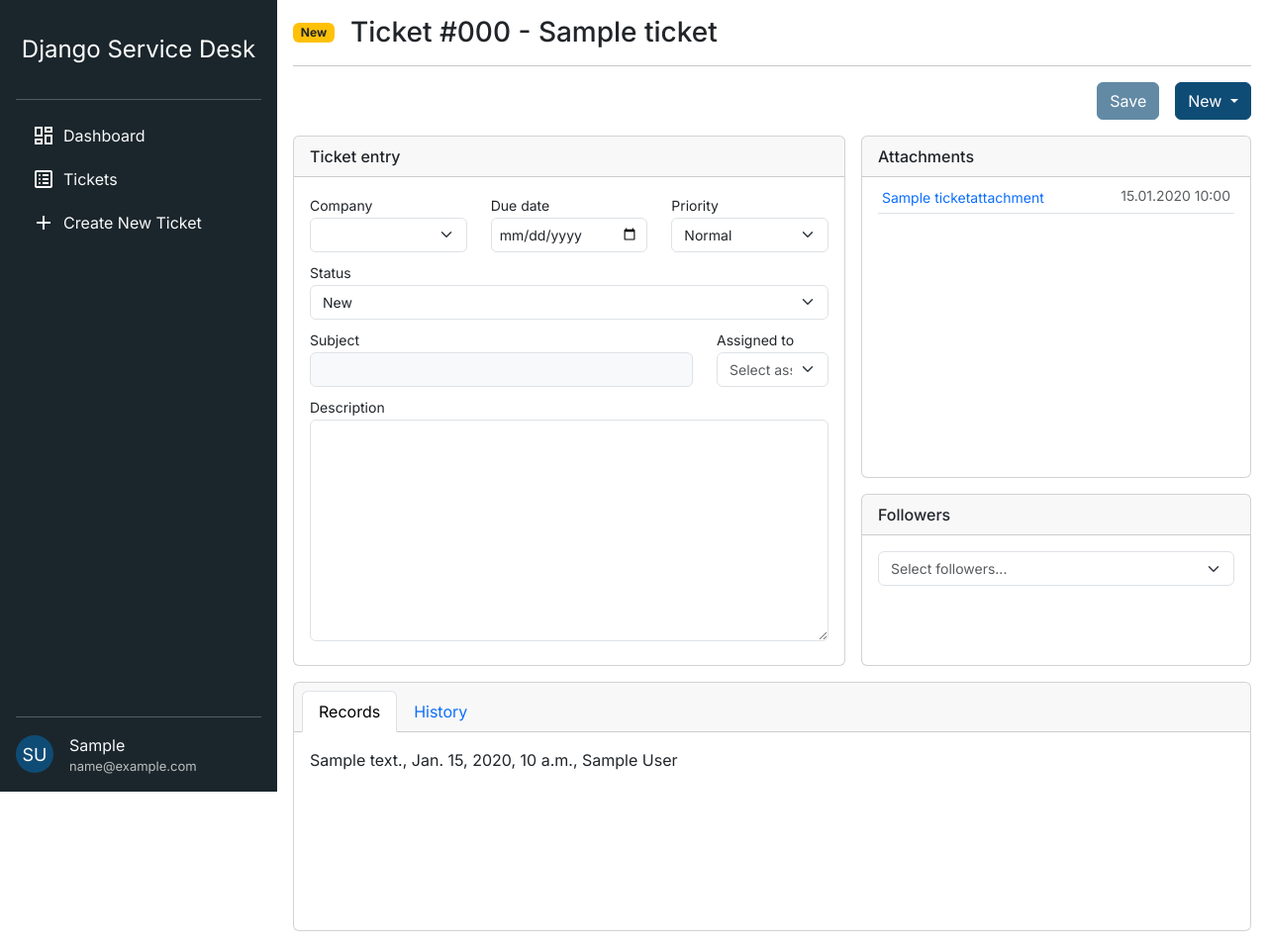
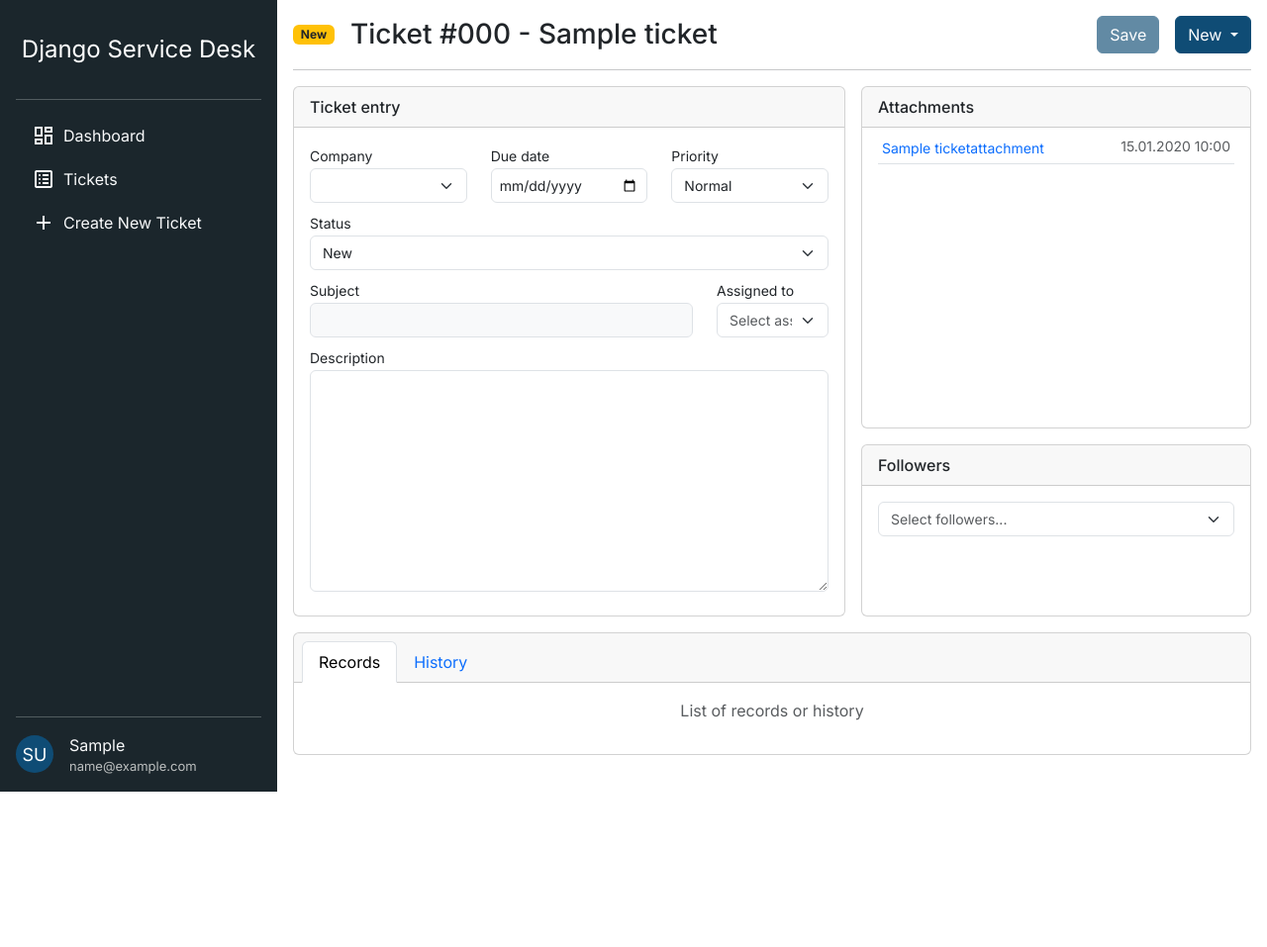
Before and after one commit to vbrothanek/django_service_desk, a Django app: template service_desk/templates/service_desk/ticket_detail.html in a window 1280 px wide. Shown: the whole page at 99% size. After the commit the page ends 800 px from the top, so only its background shows below. Run offline with Django 5.2, Linux system fonts and the light colour scheme; the template is opened without the code that fills it: values that come from a table or form of the project are taken from there, others are empty; a user stored in the database is signed in; tables that the repository leaves empty hold one stand-in row (values such as "Sample post"); parts of the project's set-up code (start-up, migrations or seed data) failed here and were passed over; some libraries are stand-ins or nearby versions.

Commit message:
Edited ticket detail html file

```diff
--- a/service_desk/templates/service_desk/ticket_detail.html
+++ b/service_desk/templates/service_desk/ticket_detail.html
@@ -2,6 +2,8 @@
 {% load static %}
 {% load crispy_forms_filters %}
 {% load crispy_forms_tags %}
+{% load django_tables2 %}
+{% load url_helpers %}
 
 {% block extra_head %}
 	<link rel="stylesheet" href="{% static 'service_desk/css/tom-select.bootstrap5.min.css' %}">
@@ -11,11 +13,8 @@
 	<div class="d-flex align-items-center gap-3 mb-3">
 		<span class="badge bg-warning text-dark">{{ ticket.get_status_display }}</span>
 		<h3 class="mb-0">Ticket #{{ ticket.ticket_number }} - {{ ticket.subject }}</h3>
-	</div>
-	<hr class="opacity-25">
 
-	<div class="row mb-3">
-		<div class="d-flex justify-content-end align-items-center gap-3">
+		<div class="d-flex justify-content-end align-items-center gap-3 ms-auto">
 			<button form="ticket-detail-form" class="btn btn-primary" id="save-button" type="submit" disabled>Save</button>
 				<div class="dropdown ">
 					<button class="btn btn-primary dropdown-toggle" data-bs-toggle="dropdown">
@@ -39,6 +38,7 @@
 				</div>
 		</div>
 	</div>
+	<hr class="opacity-25">
 
 	<!-- Modal -->
 	<div class="modal modal-lg fade" id="add-new-record-modal" data-bs-backdrop="static" data-bs-keyboard="false" tabindex="-1" aria-labelledby="addNewRecord" aria-hidden="true">
@@ -50,15 +50,10 @@
 		  </div>
 
 		  <div class="modal-body">
-{#			  <div class="container-fluid">#}
-				  <form id="add-new-record-form" action="{% url 'service_desk:record_create' ticket.ticket_number %}" method="post" enctype="multipart/form-data">
-{#					  <div class="row">#}
-{#						  <div class="col-md-6 form-control-plaintext bg-light px-2 border rounded">{{ request.user.get_full_name }}</div>#}
-{#					  </div>#}
-					  {% csrf_token %}
-					  {% crispy record_form %}
-				  </form>
-{#			  </div>#}
+			  <form id="add-new-record-form" action="{% url 'service_desk:record_create' ticket.ticket_number %}" method="post" enctype="multipart/form-data">
+				  {% csrf_token %}
+				  {% crispy record_form %}
+			  </form>
 		  </div>
 
 		  <div class="modal-footer">
@@ -173,15 +168,14 @@
 				</li>
 			</ul>
 		</div>
-		<div class="card-body" style="min-height: 200px;">
-			{% if records %}
-				{% for record in records %}
-					<p>{{ record.message }}, {{ record.created_at }}, {{ record.user.first_name }} {{ record.user.last_name }}</p>
-				{% endfor %}
+		<div class="card-body">
+			{% if records_table.rows %}
+				<div id="records-container">
+					{% include 'service_desk/include/records_table.html' %}
+				</div>
 			{% else %}
 				<p class="text-muted text-center">List of records or history</p>
 			{% endif %}
-
 		</div>
 	</div>
 
```
